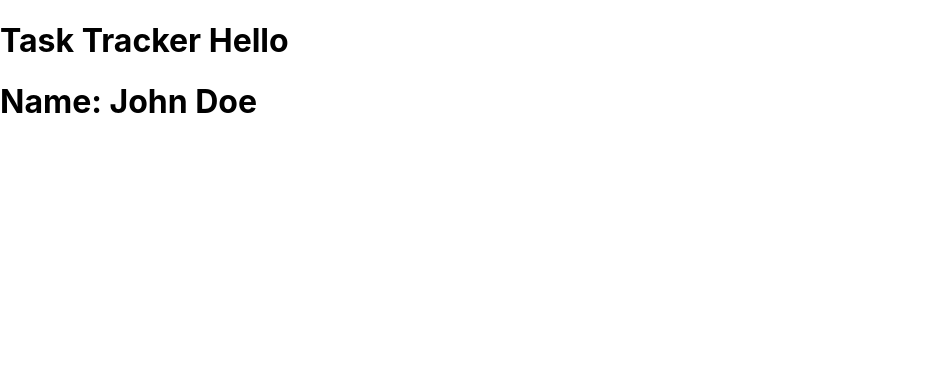
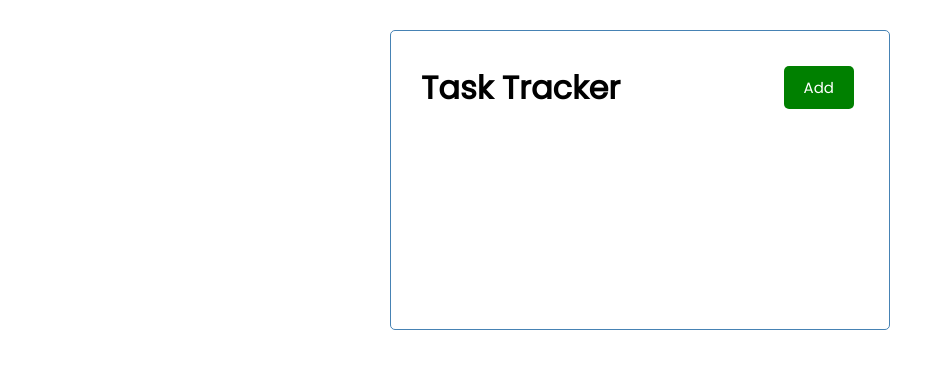
Before and after one commit to Mary-Mena21/react-task-tracker, a React (Create React App) app: page / in a window 1280 px wide. Shown: the top 368 px of the page, without its empty margins (0-952 px from the left). Built offline with nearby package versions, Linux system fonts and the light colour scheme.

Commit message:
modified:   src/App.js 	new file:   src/components/Button.js 	modified:   src/components/Header.js 	new file:   src/components/Tasks.js 	modified:   src/index.css

```diff
--- a/src/App.js
+++ b/src/App.js
@@ -6,10 +6,7 @@
 
     return (
         <div className="container">
-            {/*  <header className="App-header"> */}
-            <Header title="Hello" />
-            <h1>Name: {name}</h1>
-            {/*  </header> */}
+            <Header />
         </div>
     );
 }
--- /dev/null
+++ b/src/components/Button.js
@@ -0,0 +1,23 @@
+import React from "react";
+import PropTypes from "prop-types";
+
+export default function Button({ color, text, onClick }) {
+    return (
+        <div>
+            <button onClick={onClick} className="btn" style={{ backgroundColor: color }}>
+                {text}
+            </button>
+        </div>
+    );
+}
+
+Button.defaultProps = {
+    color: "steelblue",
+    text: "Add",
+};
+
+Button.propTypes = {
+    color: PropTypes.string,
+    text: PropTypes.string,
+    onClick: PropTypes.func.isRequired,
+};
--- a/src/components/Header.js
+++ b/src/components/Header.js
@@ -1,7 +1,24 @@
 import React from "react";
+import PropTypes from "prop-types";
+import Button from "./Button";
 
-export default function Header(props) {
-    return <header >
-        <h1>Task Tracker {props.title}</h1>
-    </header>;
+export default function Header({ title }) {
+    const onClick = (e) => console.log("clicked");
+    return (
+        <header className="header">
+            {/* <h1>{props.title}</h1> */}
+            <h1>{title}</h1>
+            <Button onClick={onClick} color="green" text="Add" />
+        </header>
+    );
 }
+Header.defaultProps = {
+    title: "Task Tracker",
+    name: "John Doe",
+    size: 18,
+    old: 25,
+};
+
+Header.propTypes = {
+    title: PropTypes.string.isRequired,
+};
--- a/src/index.css
+++ b/src/index.css
@@ -1,13 +1,112 @@
-body {
+@import url('https://fonts.googleapis.com/css2?family=Poppins:wght@300;400&display=swap');
+
+* {
+  box-sizing: border-box;
   margin: 0;
-  font-family: -apple-system, BlinkMacSystemFont, 'Segoe UI', 'Roboto', 'Oxygen',
-    'Ubuntu', 'Cantarell', 'Fira Sans', 'Droid Sans', 'Helvetica Neue',
-    sans-serif;
-  -webkit-font-smoothing: antialiased;
-  -moz-osx-font-smoothing: grayscale;
+  padding: 0;
 }
 
-code {
-  font-family: source-code-pro, Menlo, Monaco, Consolas, 'Courier New',
-    monospace;
+body {
+  font-family: 'Poppins', sans-serif;
 }
+
+.container {
+  max-width: 500px;
+  margin: 30px auto;
+  overflow: auto;
+  min-height: 300px;
+  border: 1px solid steelblue;
+  padding: 30px;
+  border-radius: 5px;
+}
+
+.header {
+  display: flex;
+  justify-content: space-between;
+  align-items: center;
+  margin-bottom: 20px;
+}
+
+.btn {
+  display: inline-block;
+  background: #000;
+  color: #fff;
+  border: none;
+  padding: 10px 20px;
+  margin: 5px;
+  border-radius: 5px;
+  cursor: pointer;
+  text-decoration: none;
+  font-size: 15px;
+  font-family: inherit;
+}
+
+.btn:focus {
+  outline: none;
+}
+
+.btn:active {
+  transform: scale(0.98);
+}
+
+.btn-block {
+  display: block;
+  width: 100%;
+}
+
+.task {
+  background: #f4f4f4;
+  margin: 5px;
+  padding: 10px 20px;
+  cursor: pointer;
+}
+
+.task.reminder {
+  border-left: 5px solid green;
+}
+
+.task h3 {
+  display: flex;
+  align-items: center;
+  justify-content: space-between;
+}
+
+.add-form {
+  margin-bottom: 40px;
+}
+
+.form-control {
+  margin: 20px 0;
+}
+
+.form-control label {
+  display: block;
+}
+
+.form-control input {
+  width: 100%;
+  height: 40px;
+  margin: 5px;
+  padding: 3px 7px;
+  font-size: 17px;
+}
+
+.form-control-check {
+  display: flex;
+  align-items: center;
+  justify-content: space-between;
+}
+
+.form-control-check label {
+  flex: 1;
+}
+
+.form-control-check input {
+  flex: 2;
+  height: 20px;
+}
+
+footer {
+  margin-top: 30px;
+  text-align: center;
+}
```
Also changed, not shown: src/components/Tasks.js (added, +7 -0 lines).
